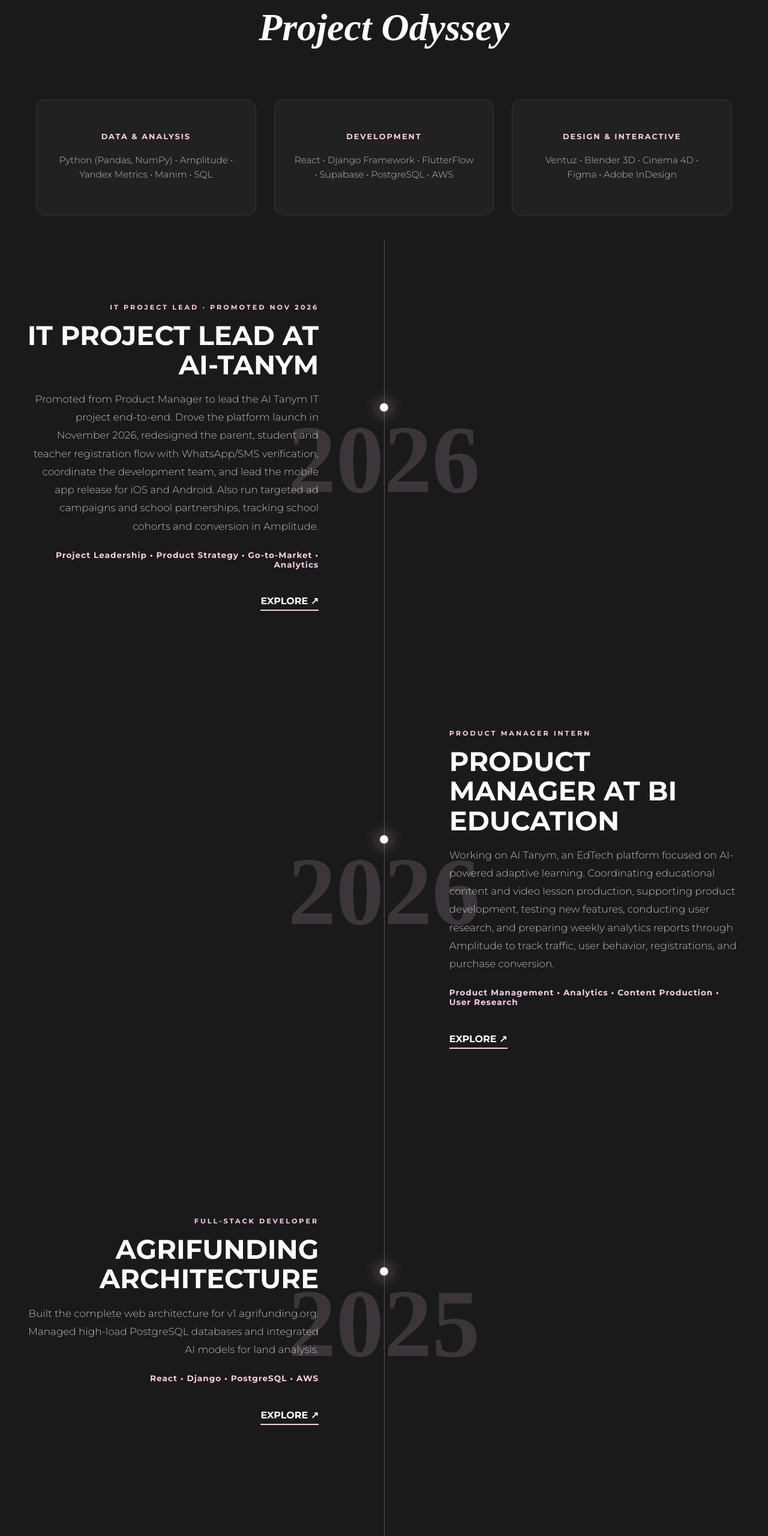
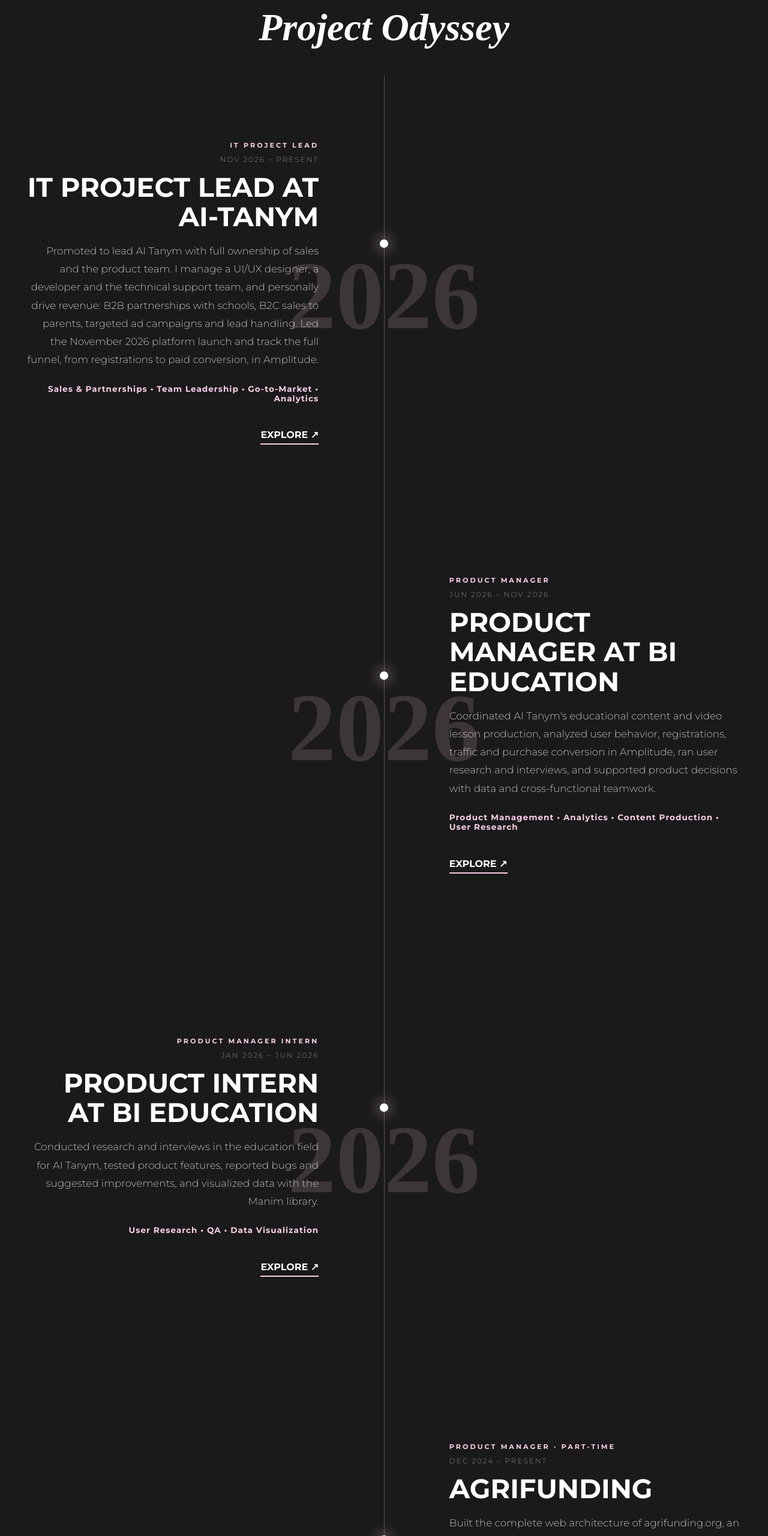
Before and after one commit to GulnaraTanbayeva/my-portfolio, an Astro site: page /experience in a window 1280 px wide. Shown: the part 180-2740 px from the top of the page at 60% size. Built offline with nearby package versions, Linux system fonts and the light colour scheme; Astro itself is replaced by a stand-in of ours; a web font is replaced by a local one.

Commit message:
Update experience with dates, new role and hobbies
Co-Authored-By: Claude Opus 5.5 <noreply@anthropic.com>

```diff
--- a/src/pages/experience.astro
+++ b/src/pages/experience.astro
@@ -8,33 +8,47 @@ const resumeLink =
 const projects = [
   {
     year: "2026",
+    period: "Nov 2026 – Present",
     title: "IT PROJECT LEAD AT AI-TANYM",
-    role: "IT Project Lead · Promoted Nov 2026",
+    role: "IT Project Lead",
     description:
-      "Promoted from Product Manager to lead the AI Tanym IT project end-to-end. Drove the platform launch in November 2026, redesigned the parent, student and teacher registration flow with WhatsApp/SMS verification, coordinate the development team, and lead the mobile app release for iOS and Android. Also run targeted ad campaigns and school partnerships, tracking school cohorts and conversion in Amplitude.",
-    tech: "Project Leadership • Product Strategy • Go-to-Market • Analytics",
+      "Promoted to lead AI Tanym with full ownership of sales and the product team. I manage a UI/UX designer, a developer and the technical support team, and personally drive revenue: B2B partnerships with schools, B2C sales to parents, targeted ad campaigns and lead handling. Led the November 2026 platform launch and track the full funnel, from registrations to paid conversion, in Amplitude.",
+    tech: "Sales & Partnerships • Team Leadership • Go-to-Market • Analytics",
     link: "https://aitanym.kz/",
   },
   {
     year: "2026",
+    period: "Jun 2026 – Nov 2026",
     title: "PRODUCT MANAGER AT BI EDUCATION",
-    role: "Product Manager Intern",
+    role: "Product Manager",
     description:
-      "Working on AI Tanym, an EdTech platform focused on AI-powered adaptive learning. Coordinating educational content and video lesson production, supporting product development, testing new features, conducting user research, and preparing weekly analytics reports through Amplitude to track traffic, user behavior, registrations, and purchase conversion.",
+      "Coordinated AI Tanym's educational content and video lesson production, analyzed user behavior, registrations, traffic and purchase conversion in Amplitude, ran user research and interviews, and supported product decisions with data and cross-functional teamwork.",
     tech: "Product Management • Analytics • Content Production • User Research",
     link: "https://aitanym.kz/",
   },
   {
-    year: "2025",
-    title: "AGRIFUNDING ARCHITECTURE",
-    role: "Full-Stack Developer",
+    year: "2026",
+    period: "Jan 2026 – Jun 2026",
+    title: "PRODUCT INTERN AT BI EDUCATION",
+    role: "Product Manager Intern",
     description:
-      "Built the complete web architecture for v1 agrifunding.org. Managed high-load PostgreSQL databases and integrated AI models for land analysis.",
-    tech: "React • Django • PostgreSQL • AWS",
+      "Conducted research and interviews in the education field for AI Tanym, tested product features, reported bugs and suggested improvements, and visualized data with the Manim library.",
+    tech: "User Research • QA • Data Visualization",
+    link: "https://aitanym.kz/",
+  },
+  {
+    year: "2024",
+    period: "Dec 2024 – Present",
+    title: "AGRIFUNDING",
+    role: "Product Manager · Part-time",
+    description:
+      "Built the complete web architecture of agrifunding.org, an agricultural crowdfunding platform connecting investors and farmers (React, Django, Docker, PostgreSQL, AWS). Now leading its development and expansion: building the partner ecosystem across banking, insurance and KYC, securing Astana Hub residency, managing marketing and investor meetings, and preparing the pilot launch with the first farmers.",
+    tech: "Product Management • Partnerships • FinTech • React • Django • AWS",
     link: "https://agrifunding.org",
   },
   {
     year: "2025",
+    period: "Jul 2025 – Dec 2025",
     title: "INTERACTIVE DESIGN @EVENTAGRATE",
     role: "Ventuz Interactive Designer",
     description:
@@ -43,16 +57,18 @@ const projects = [
     link: "https://www.eventagrate.com/",
   },
   {
-    year: "2025",
+    year: "2024",
+    period: "Nov 2024 – Jul 2025",
     title: "AI-DRIVEN CULINARY SYSTEMS",
-    role: "FlutterFlow App Developer",
+    role: "Application Developer · Business Craft Solutions",
     description:
-      "Developed RestroMaster and MyCulinaryExplorer. Handled full-cycle production from UI/UX design in Figma to AppStore deployment.",
+      "Developed RestroMaster and MyCulinaryExplorer with an AI analysis system. Handled full-cycle production from UI/UX design in Figma to AppStore deployment.",
     tech: "FlutterFlow • Supabase • AI Analysis",
     link: "https://apps.apple.com/kz/app/myculinaryexplorer/id6746160146",
   },
   {
     year: "2024",
+    period: "2024",
     title: "DIPLOMA PROJECT",
     role: "Project Manager & Front-end Developer",
     description:
@@ -62,8 +78,9 @@ const projects = [
   },
   {
     year: "2022",
+    period: "Sep 2022 – May 2023",
     title: "AI FACE & VOICE RESEARCH",
-    role: "Machine Learning Researcher",
+    role: "Machine Learning Researcher · SDU University",
     description:
       "International collaboration with SDU. Developed biometric identification models using TensorFlow, successfully defended at HOF University, Germany.",
     tech: "TensorFlow • Python • ML Research",
@@ -98,27 +115,6 @@ const projects = [
         <span class="mode-tag">TIME MODE</span>
         <h1>Project Odyssey</h1>
       </header>
-      <section class="stack-section">
-        <div class="stack-grid">
-          <div class="stack-card">
-            <h3>Data & Analysis</h3>
-            <p>
-              Python (Pandas, NumPy) • Amplitude • Yandex Metrics • Manim • SQL
-            </p>
-          </div>
-          <div class="stack-card">
-            <h3>Development</h3>
-            <p>
-              React • Django Framework • FlutterFlow • Supabase • PostgreSQL •
-              AWS
-            </p>
-          </div>
-          <div class="stack-card">
-            <h3>Design & Interactive</h3>
-            <p>Ventuz • Blender 3D • Cinema 4D • Figma • Adobe InDesign</p>
-          </div>
-        </div>
-      </section>
       <div class="vertical-track">
         <div class="main-line"></div>
         {
@@ -131,6 +127,7 @@ const projects = [
 
               <div class="project-info">
                 <span class="role-label">{p.role}</span>
+                <span class="period">{p.period}</span>
                 <h2>{p.title}</h2>
                 <p class="desc">{p.description}</p>
                 <p class="stack">{p.tech}</p>
@@ -149,54 +146,6 @@ const projects = [
         --accent-pink: #fbcfe8;
         --deep-pink: #db2777;
       }
-      /* Tech Stack Styling */
-      .stack-section {
-        padding: 40px 60px;
-        text-align: center;
-        max-width: 1200px;
-        margin: 0 auto;
-      }
-
-      .stack-title {
-        font-family: "Playfair Display", serif;
-        font-size: 3.5rem;
-        margin: 20px 0 60px;
-      }
-
-      .stack-grid {
-        display: grid;
-        grid-template-columns: repeat(3, 1fr);
-        gap: 30px;
-      }
-
-      .stack-card {
-        background: rgba(255, 255, 255, 0.03);
-        border: 1px solid rgba(251, 207, 232, 0.1);
-        padding: 40px 30px;
-        border-radius: 15px;
-        transition: 0.4s;
-      }
-
-      .stack-card:hover {
-        background: rgba(251, 207, 232, 0.05);
-        border-color: var(--accent-pink);
-        transform: translateY(-10px);
-      }
-
-      .stack-card h3 {
-        color: var(--accent-pink);
-        font-size: 0.8rem;
-        letter-spacing: 2px;
-        text-transform: uppercase;
-        margin-bottom: 20px;
-      }
-
-      .stack-card p {
-        color: #bdbdbd;
-        line-height: 1.6;
-        font-size: 0.95rem;
-      }
-
       .footer-line {
         width: 1px;
         height: 80px;
@@ -349,6 +298,14 @@ const projects = [
         font-weight: 700;
         text-transform: uppercase;
       }
+      .period {
+        display: block;
+        margin-top: 8px;
+        font-size: 0.75rem;
+        letter-spacing: 2px;
+        color: #888;
+        text-transform: uppercase;
+      }
       h2 {
         font-size: 2.8rem;
         margin: 15px 0;
@@ -405,10 +362,6 @@ const projects = [
           margin-right: 0;
           text-align: left;
         }
-        .stack-grid {
-          display: flex;
-          flex-direction: column;
-        }
       }
 
       /* Phone Specific Fixes (The "Smallness" Fix) */
@@ -430,19 +383,6 @@ const projects = [
 
         h1 {
           font-size: 2.5rem;
-        }
-
-        .stack-section {
-          padding: 20px;
-        }
-        .stack-card {
-          padding: 25px 20px;
-        }
-        .stack-card h3 {
-          font-size: 0.7rem;
-        }
-        .stack-card p {
-          font-size: 0.85rem;
         }
 
         .main-line {
```
Also changed, not shown: src/pages/about.astro (+71 -54 lines), public/art.jpg (added), public/swim.jpeg (added), public/vocal.jpg (added).
